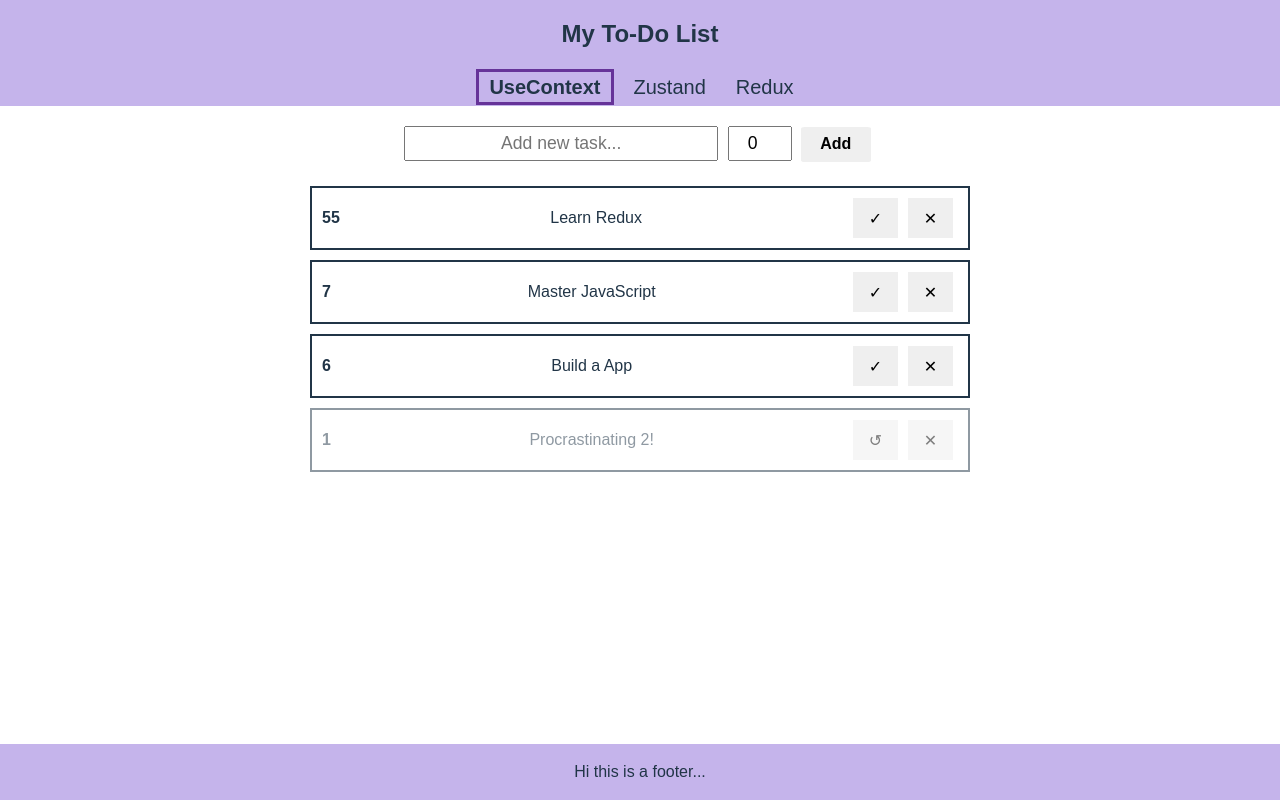
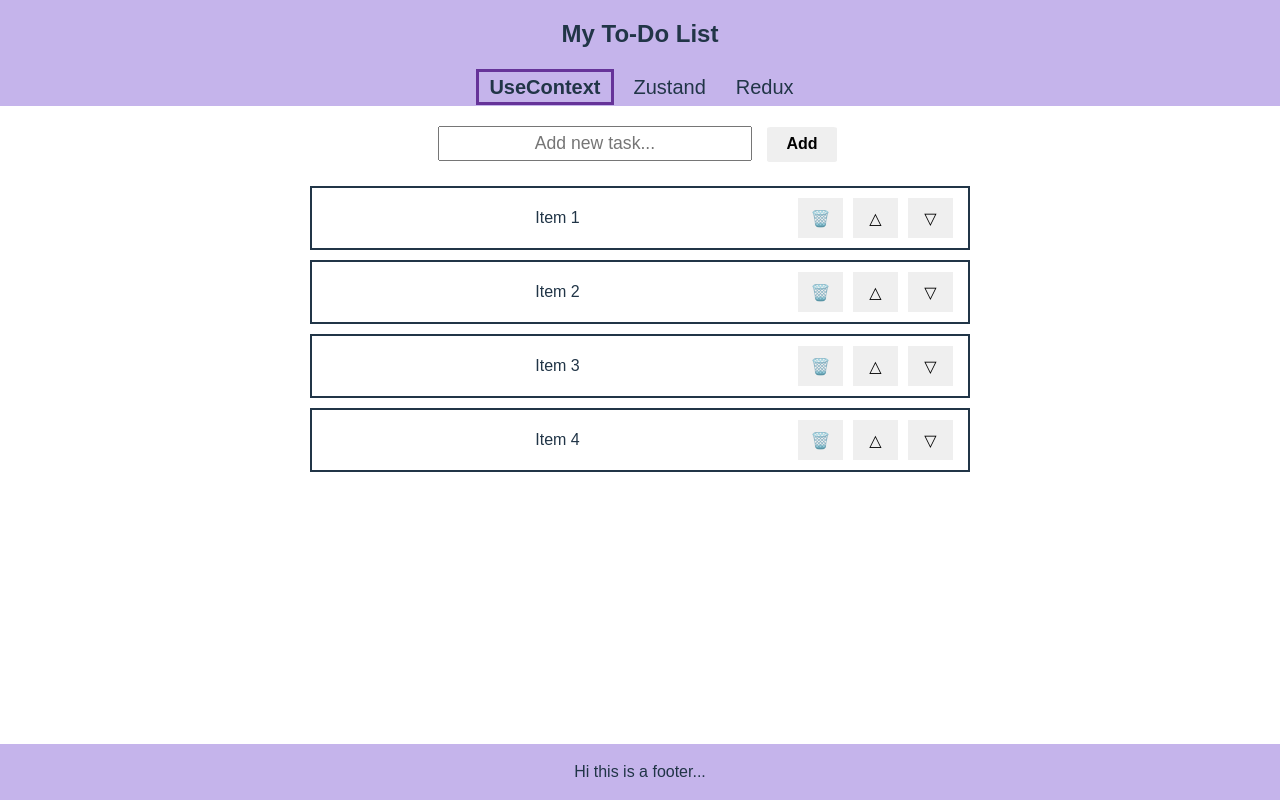
Before and after one commit to ReeveWorks/react-todolist2, a React (Vite) app: page / in a window 1280 px wide. Both pictures are taken after a click on the link "UseContext". Built offline with nearby package versions, Linux system fonts and the light colour scheme.

Commit message:
v5.1 Page Tab Function Added

```diff
--- a/src/App.jsx
+++ b/src/App.jsx
@@ -3,33 +3,37 @@ import './styles/app.css'
 import Header from './components/header.jsx'
 import Footer from './components/footer.jsx'
 import { useState } from 'react'
-import {Provider} from 'react-redux'
-import {store} from './state/store.jsx'
+import { Provider } from 'react-redux'
+import { store } from './state/store.jsx'
 import { TasksProvider } from './contexts/tasksContext.jsx'
+import { usePageStore } from './store/pageStore.jsx';
 
 import TodoList from './components/todolist.jsx'
-import todolistZustand from './components/todo-zustand.jsx'
+import TodoListContext from './components/todo-context.jsx'
+import TodoListZustand from './components/todo-zustand.jsx'
 import TodoListRedux from './components/todo-redux.jsx'
 
 function App() {
-  const [count, setCount] = useState(0)
+  const page = usePageStore((state) => state.page);
 
   return (
     <div className="ctr-app">
-      <div className='ctr-header'><Header/></div>
+      <div className='ctr-header'><Header /></div>
 
-      {/* <TasksProvider.Provider>
-        <div className='ctr-todolist'><TodoList/></div>
-      </TasksProvider.Provider> */}
+      {/* UseContext Hook management system */}
+      <TasksProvider >
+        <div className={page.selected === "Context" ? 'ctr-todolist' : 'off'}><TodoListContext /></div>
+      </TasksProvider>
 
-      {/* <div className='ctr-todolist'><todolistZustand/></div> */}
+      {/* Zustand management system */}
+      <div className={page.selected === "Zustand" ? 'ctr-todolist' : 'off'}><TodoListZustand /></div>
 
       {/* redux management system */}
       <Provider store={store}>
-        <div className='ctr-todolist'><TodoListRedux/></div>
+        <div className={page.selected === "Redux" ? 'ctr-todolist' : 'off'}><TodoListRedux /></div>
       </Provider>
 
-      <div className='ctr-footer'><Footer/></div>
+      <div className='ctr-footer'><Footer /></div>
     </div>
   )
 }
--- a/src/components/todo-context.jsx
+++ b/src/components/todo-context.jsx
@@ -3,7 +3,7 @@ import '../styles/todolist.css'
 import { useState, useContext } from 'react';
 import { TasksContext } from '../contexts/tasksContext.jsx';
 
-function todolistContext() {
+function TodoListContext() {
   const [item, setItem] = useState("");
   const {todo, setTodo} = useContext(TasksContext);
 
@@ -31,7 +31,7 @@ function todolistContext() {
           value={item}
           onChange={InputChange}
           placeholder="Add new task..." />
-        <button onClick={() => addTask()}>
+        <button className='btn-Add' onClick={() => addTask()}>
           Add
         </button>
 
@@ -57,4 +57,4 @@ function todolistContext() {
   )
 }
 
-export default todolistContext
+export default TodoListContext
--- a/src/components/todo-zustand.jsx
+++ b/src/components/todo-zustand.jsx
@@ -3,7 +3,7 @@ import '../styles/todolist.css'
 import { useState } from 'react';
 import { useTodosStore } from '../store/todoItems.jsx';
 
-function todolistZustand() {
+function TodoListZustand() {
   const [item, setItem] = useState("");
   const [weight, setWeight] = useState(0);
 
@@ -105,4 +105,4 @@ function todolistZustand() {
   )
 }
 
-export default todolistZustand
+export default TodoListZustand
--- a/src/state/store.jsx
+++ b/src/state/store.jsx
@@ -7,9 +7,5 @@ export const store = configureStore({
   },
 });
 
-/**
- * Returns the current Redux state at runtime.
- * Use `getRootState()` to access the latest state from the store.
- */
 export const getRootState = () => store.getState();
 export const AppDispatch = store.dispatch;
--- a/src/styles/app.css
+++ b/src/styles/app.css
@@ -31,3 +31,11 @@ html, body, #root {
     margin: 0px;
     padding: 0px;
 }
+
+.off{
+    content-visibility: hidden;
+}
+
+.selected{
+    content-visibility: visible;
+}
```
